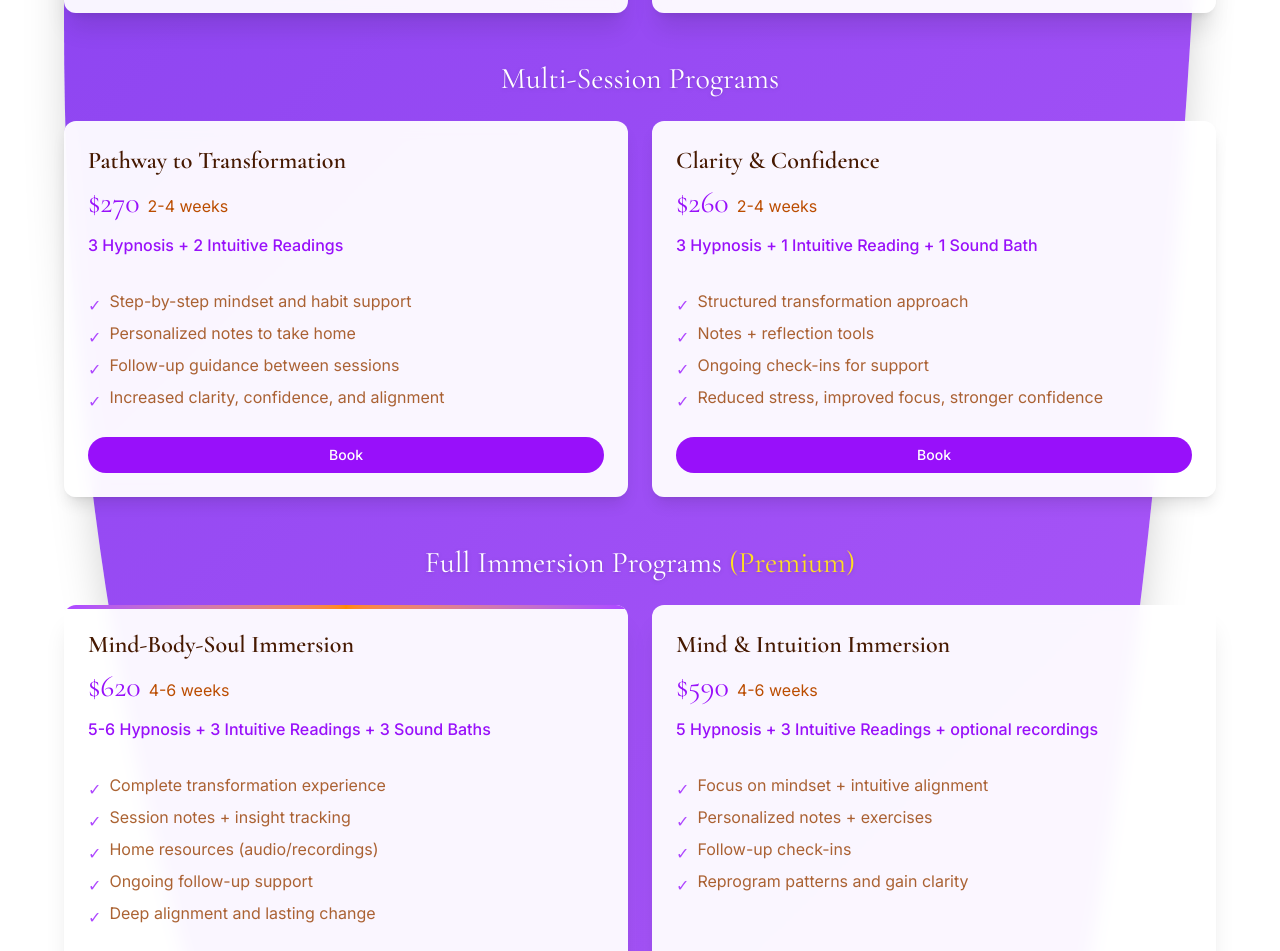
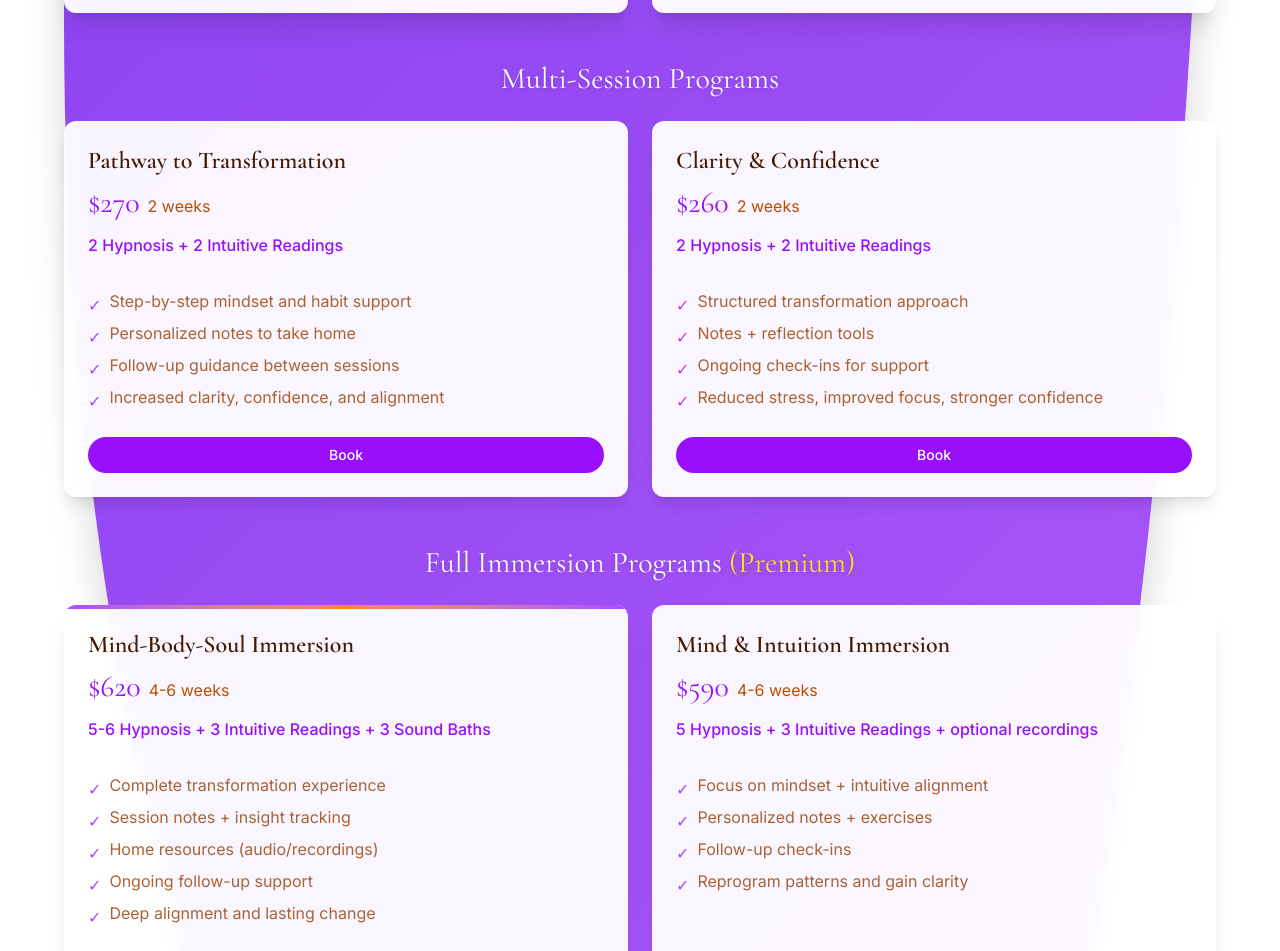
Before and after one commit to Istephensondev/open-road-wellness-website, a Next.js app: page / in a window 1280 px wide. Shown: the part 3877-4828 px from the top of the page. Built offline with nearby package versions, Linux system fonts and the light colour scheme.

Commit message:
Update multi-session programs to 2 weeks with 2 hypnosis + 2 intuitive readings
Made-with: Cursor

```diff
--- a/components/packages.tsx
+++ b/components/packages.tsx
@@ -40,9 +40,9 @@ const dualSession = {
 const multiSessionPrograms = [
   {
     name: "Pathway to Transformation",
-    duration: "2-4 weeks",
+    duration: "2 weeks",
     price: "$270",
-    includes: "3 Hypnosis + 2 Intuitive Readings",
+    includes: "2 Hypnosis + 2 Intuitive Readings",
     features: [
       "Step-by-step mindset and habit support",
       "Personalized notes to take home",
@@ -52,9 +52,9 @@ const multiSessionPrograms = [
   },
   {
     name: "Clarity & Confidence",
-    duration: "2-4 weeks",
+    duration: "2 weeks",
     price: "$260",
-    includes: "3 Hypnosis + 1 Intuitive Reading + 1 Sound Bath",
+    includes: "2 Hypnosis + 2 Intuitive Readings",
     features: [
       "Structured transformation approach",
       "Notes + reflection tools",
```
